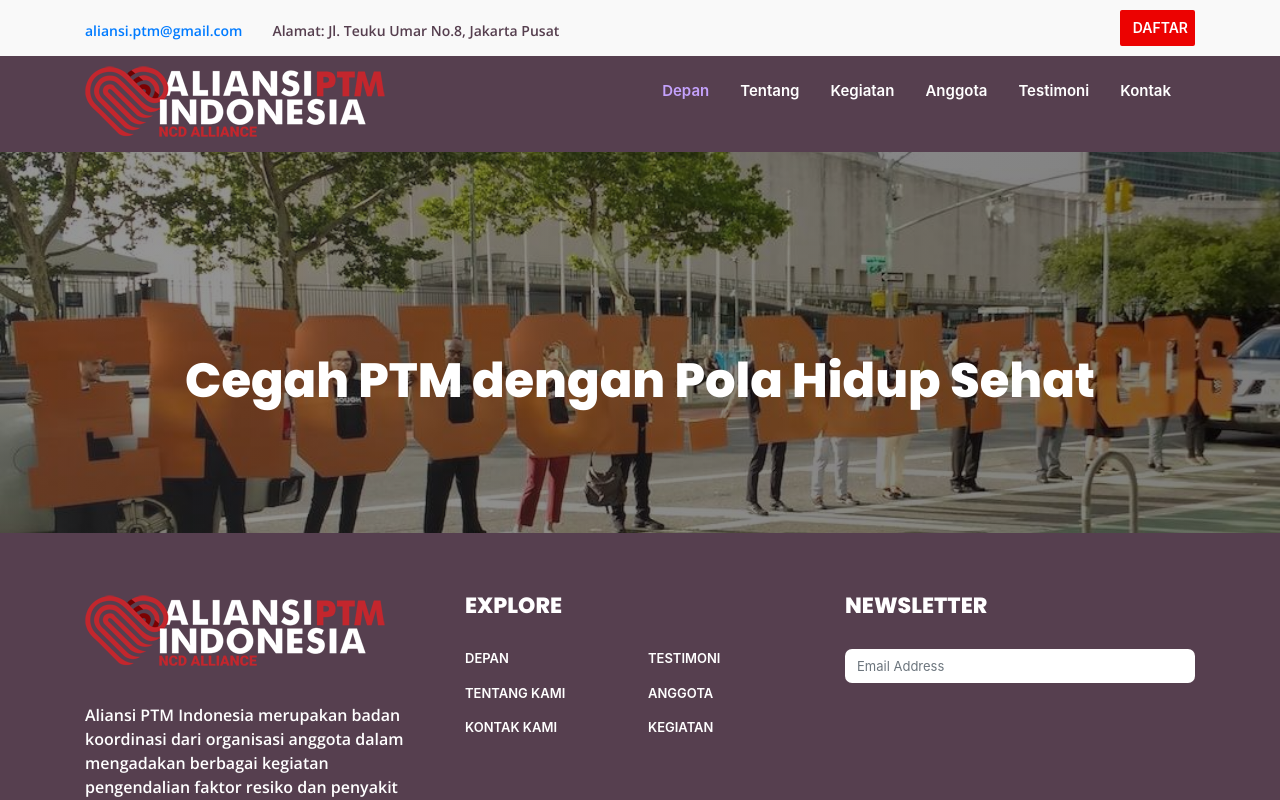
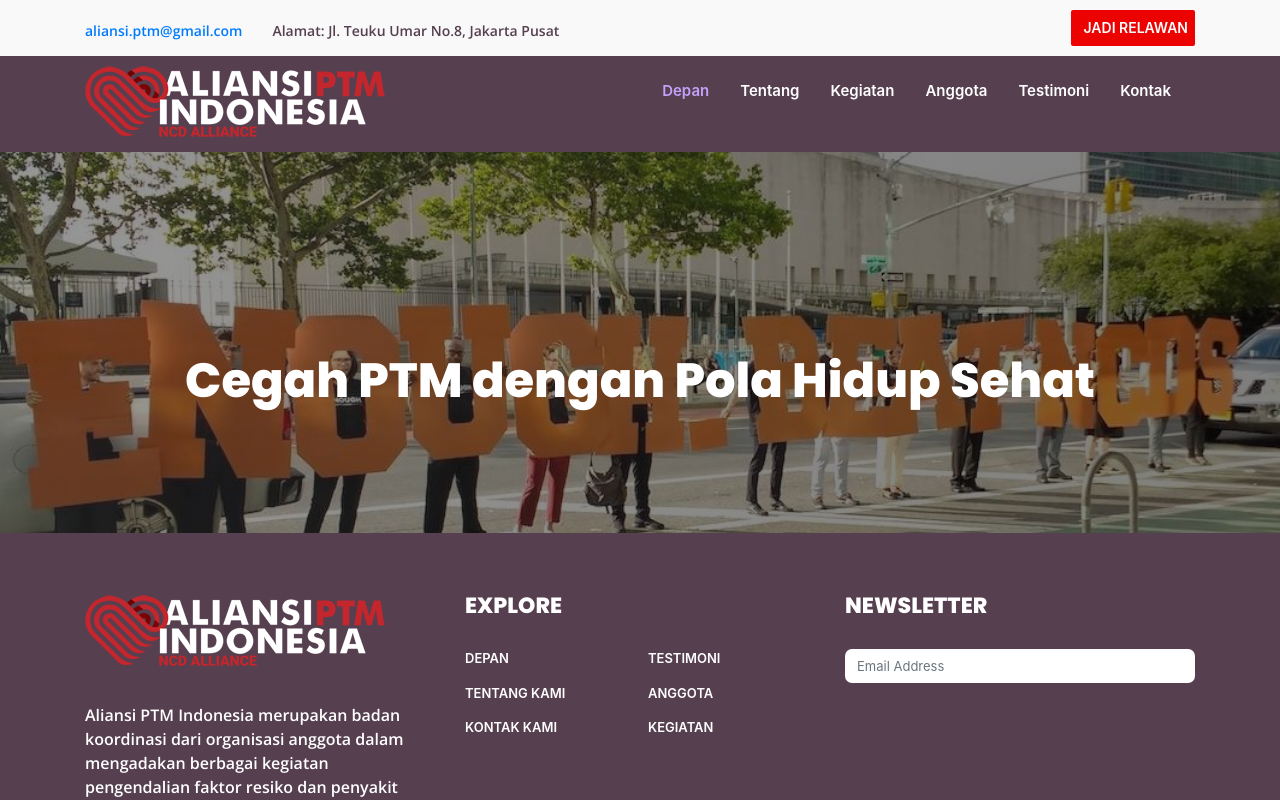
Before and after one commit to indrawdev/aliansiptm-frontend, a Next.js app: page / in a window 1280 px wide. Shown: the top 800 px of the page. Built offline with nearby package versions, Linux system fonts and the light colour scheme; some icons are missing.

Commit message:
change label daftar to jadi relawan

```diff
--- a/components/layout.js
+++ b/components/layout.js
@@ -68,7 +68,7 @@ export default function Layout({ children }) {
 							<div className="col-md-6 col-sm-6  col-xs-12">
 								<div className="header-rights">
 									<Link href="https://forms.gle/sDvyFq19SJdGkgZp8">
-										<a target="_blank"><i className="fa fa-user-plus"></i>DAFTAR</a>
+										<a target="_blank"><i className="fa fa-user-plus"></i>JADI RELAWAN</a>
 									</Link>
 								</div>
 							</div>
```
